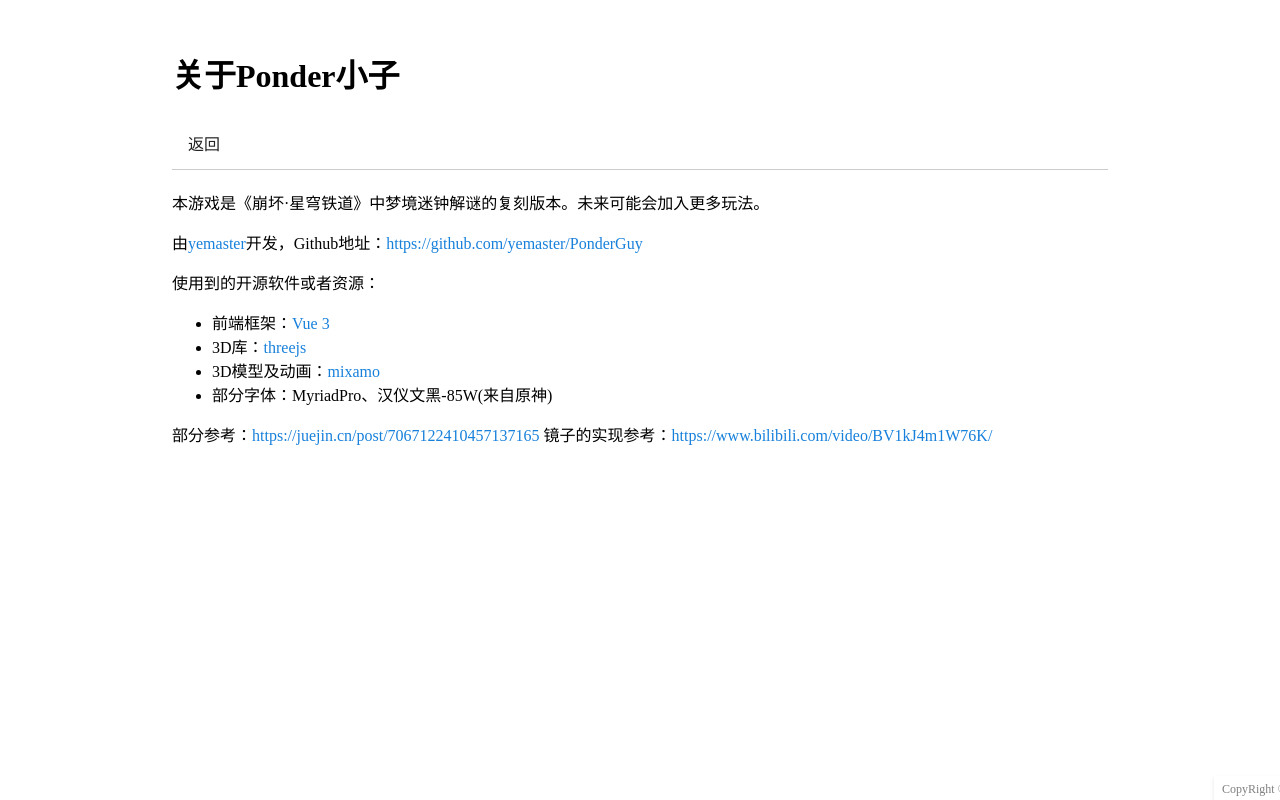
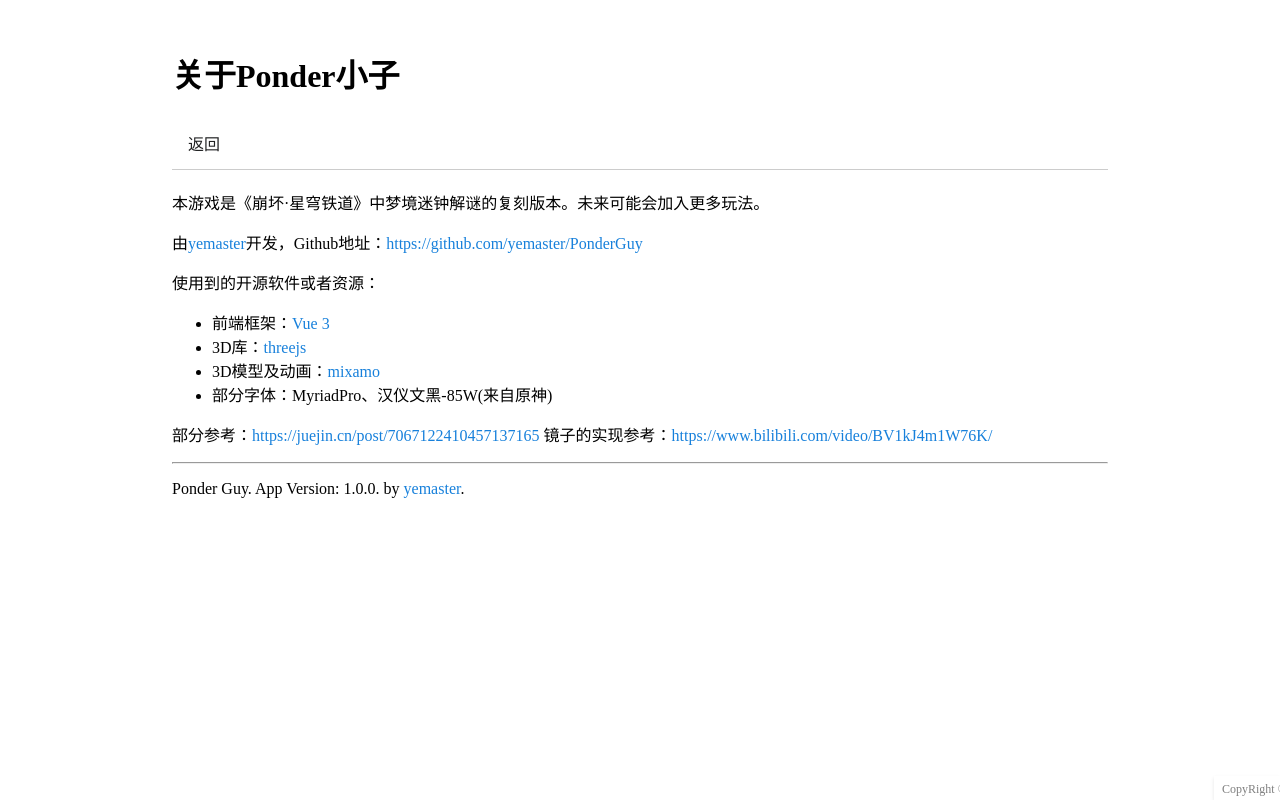
Before and after one commit to yemaster/PonderGuy, a Vue app: page /#/about in a window 1280 px wide. Built offline with nearby package versions, Linux system fonts and the light colour scheme; a web font is replaced by a local one.

Commit message:
Update APP Auto Update

```diff
--- a/src/base/constants.ts
+++ b/src/base/constants.ts
@@ -1,3 +1,9 @@
+export const appInfo = {
+    name: "Ponder Guy",
+    applicationId: "js.vtdev.ponderguy",
+    version: "1.0.0",
+}
+
 export const unitWidth = 8
 
 export type faceType = "+x" | "+y" | "+z" | "-x" | "-y" | "-z"
--- a/src/views/AboutView.vue
+++ b/src/views/AboutView.vue
@@ -1,9 +1,12 @@
 <script setup lang="ts">
 // Vue Core
+import { appInfo } from '@/base/constants';
 import { onMounted, ref } from 'vue'
 import { useRouter } from 'vue-router'
 
-document.title = `玩法帮助 | Ponder Guy`
+const version = ref(appInfo.version)
+
+document.title = `关于本项目 | Ponder Guy`
 
 const fog = ref()
 const cover = ref()
@@ -44,6 +47,10 @@ function goBack() {
       镜子的实现参考：<a href="https://www.bilibili.com/video/BV1kJ4m1W76K/"
         target="_blank">https://www.bilibili.com/video/BV1kJ4m1W76K/</a>
       </p>
+      <hr />
+      <p>
+        Ponder Guy. App Version: {{ version }}. by <a href="https://github.com/yemaster" target="_blank">yemaster</a>.
+      </p>
     </div>
   </div>
 </template>
--- a/src/views/HelpView.vue
+++ b/src/views/HelpView.vue
@@ -1,7 +1,7 @@
 <script setup lang="ts">
 // Vue Core
 import { onMounted, ref } from 'vue'
-import { useRoute, useRouter } from 'vue-router'
+import { useRouter } from 'vue-router'
 
 document.title = `玩法帮助 | Ponder Guy`
 
```
Also changed, not shown: public/version.json (+5 -3 lines), 1 other file (tests, documents, lock files or other folders).
